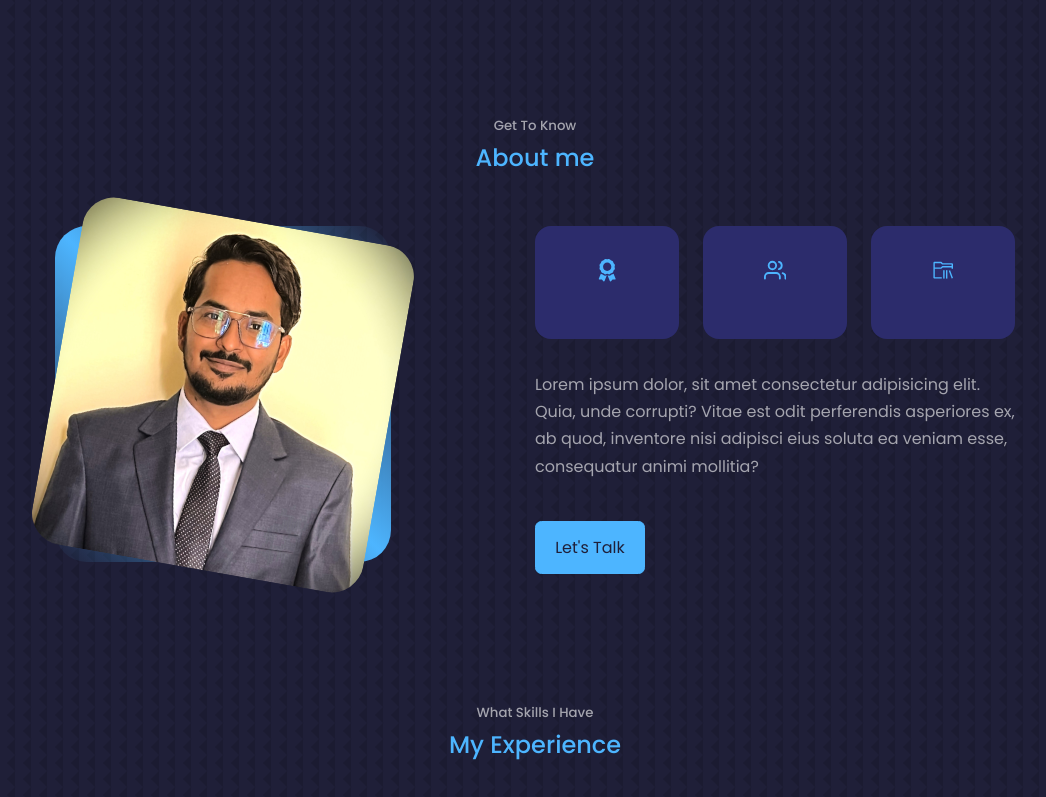
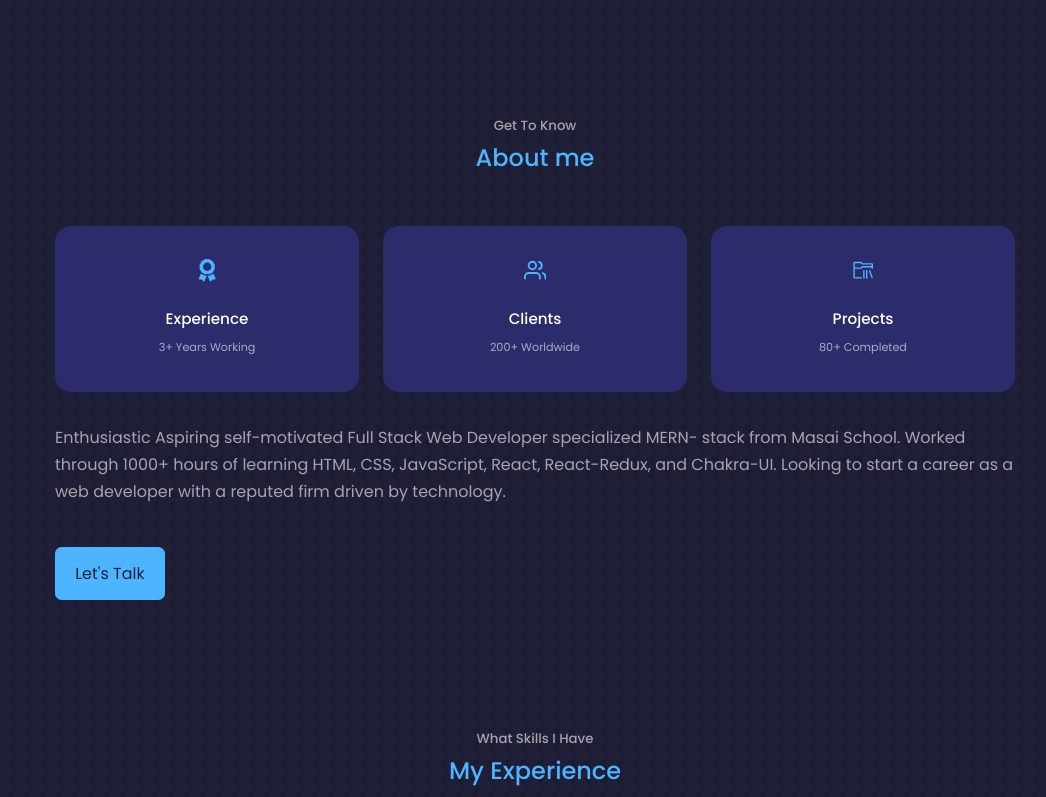
Before and after one commit to Mohit-Raj-Singh/Mohit-Raj-Singh.github.io, a React (Create React App) app: page / in a window 1280 px wide. Shown: the part 813-1610 px from the top of the page, without its empty margins (105-1151 px from the left). Built offline with nearby package versions, Linux system fonts and the light colour scheme.

Commit message:
portfolio about section

```diff
--- a/src/components/about/About.jsx
+++ b/src/components/about/About.jsx
@@ -1,9 +1,9 @@
 import React from "react";
 import "./about.css";
-import MeAbout from "../../assets/me-about.png";
 import { FaAward } from "react-icons/fa";
 import { FiUsers } from "react-icons/fi";
 import { VscFolderLibrary } from "react-icons/vsc";
+
 
 const About = () => {
   return (
@@ -12,34 +12,31 @@ const About = () => {
       <h2>About me</h2>
 
       <div className="container about__container">
-        <div className="about__me">
-          <div className="about__me-image">
-            <img src={MeAbout} alt="About Image" />
-          </div>
-        </div>
-        <div className="about__content">
+
+      <div className="about__content">
           <div className="about__cards">
             <article className="about__card">
               <FaAward className="about__icon" />
-
+              <h5>Experience</h5>
+              <small>3+ Years Working</small>
             </article>
             <article className="about__card">
               <FiUsers className="about__icon" />
-
+              <h5>Clients</h5>
+              <small>200+ Worldwide</small>
             </article>
             <article className="about__card">
               <VscFolderLibrary className="about__icon" />
-
+              <h5>Projects</h5>
+              <small>80+ Completed</small>
             </article>
           </div>
           <p>
-            Lorem ipsum dolor, sit amet consectetur adipisicing elit. Quia, unde
-            corrupti? Vitae est odit perferendis asperiores ex, ab quod,
-            inventore nisi adipisci eius soluta ea veniam esse, consequatur
-            animi mollitia?
+          Enthusiastic Aspiring self-motivated Full Stack Web Developer specialized MERN- stack from Masai School. Worked through 1000+ hours of learning HTML, CSS, JavaScript, React, React-Redux, and Chakra-UI. Looking to start a career as a web developer with a reputed firm driven by technology.
           </p>
           <a href="#contact" className="btn btn-primary">Let's Talk</a>
         </div>
+
       </div>
     </section>
   );
--- a/src/components/about/about.css
+++ b/src/components/about/about.css
@@ -1,30 +1,11 @@
 .about__container {
-    display: grid;
+    /* display: grid; */
     grid-template-columns: 35% 50%;
     gap: 15%;
 }
 
 /* container about__container */
 
-.about__me {
-    width: 100%;
-    aspect-ratio: 1/1;
-    border-radius: 2rem;
-    background: linear-gradient(45deg, transparent, var(--color-primary), transparent);
-    display: grid;
-    place-items: center;
-}
-
-.about__me-image{
-    border-radius: 2rem;
-    overflow: hidden;
-    transform: rotate(10deg);
-    transition: var(--transition);
-}
-
-.about__me-image:hover{
-    transform: rotate(0deg);
-}
 
 .about__cards{
     display: grid;
--- a/src/components/header/HeaderSocials.jsx
+++ b/src/components/header/HeaderSocials.jsx
@@ -1,13 +1,13 @@
 import React from 'react'
 import {BsLinkedin} from 'react-icons/bs'
 import{FaGithub} from 'react-icons/fa'
-import{FiDribbble} from 'react-icons/fi'
+
 const HeaderSocials = () => {
   return (
     <div className='header__socials'>
         <a href="https://linkedin.com" target="_blank"><BsLinkedin/></a>
         <a href="https://github.com" target="_blank"><FaGithub/></a>
-        <a href="https://dribbble.com" target="_blank"><FiDribbble/></a>
+
     </div>
   )
 }
--- a/src/components/header/header.css
+++ b/src/components/header/header.css
@@ -9,6 +9,8 @@ header {
     height: 100%;
     position: relative;
 }
+
+
 
 /*=============== CTA ===============*/
 
```
Also changed, not shown: src/components/header/Header.jsx (+18 -0 lines).
